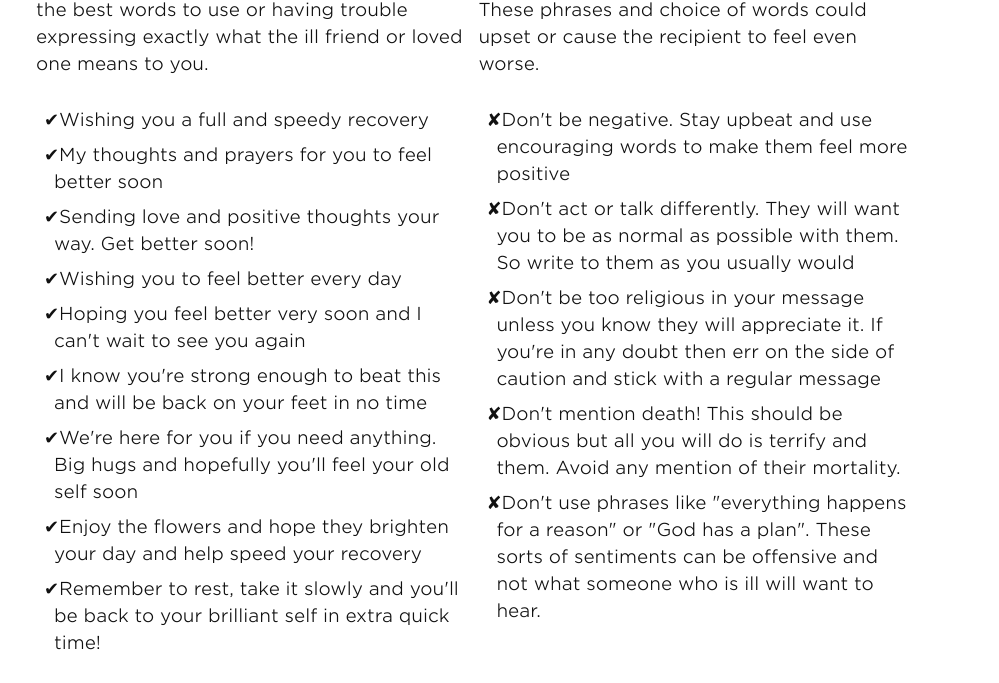
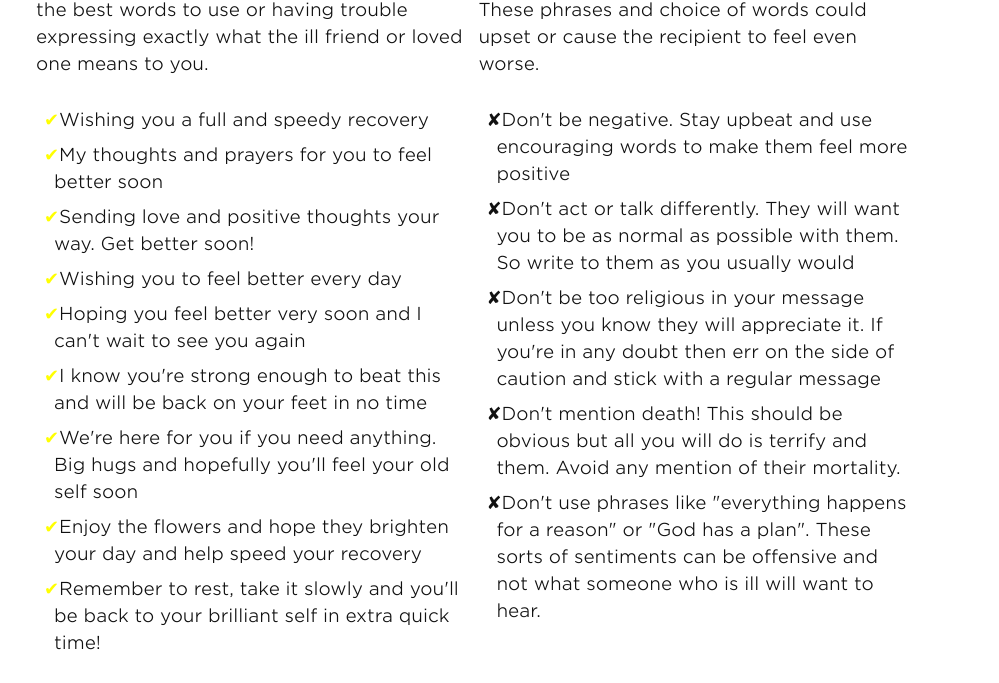
Before and after one commit to andyml123/andyml123.github.io, a Jekyll site: the page built from imagetest.md, in a window 1280 px wide. Shown: the part 2158-2841 px from the top of the page, without its empty margins (139-1138 px from the left). Built offline with Jekyll 4.4.1, drawn with Linux system fonts in a browser that asks for light colours.

Commit message:
Update _layout.scss

```diff
--- a/_sass/_layout.scss
+++ b/_sass/_layout.scss
@@ -498,7 +498,8 @@ list-style:none;
 }
 
 ul.tick li:before{
-content:'\2714'
+content:'\2714';
+color: yellow;
 }
 
 ul.tick li {
```
